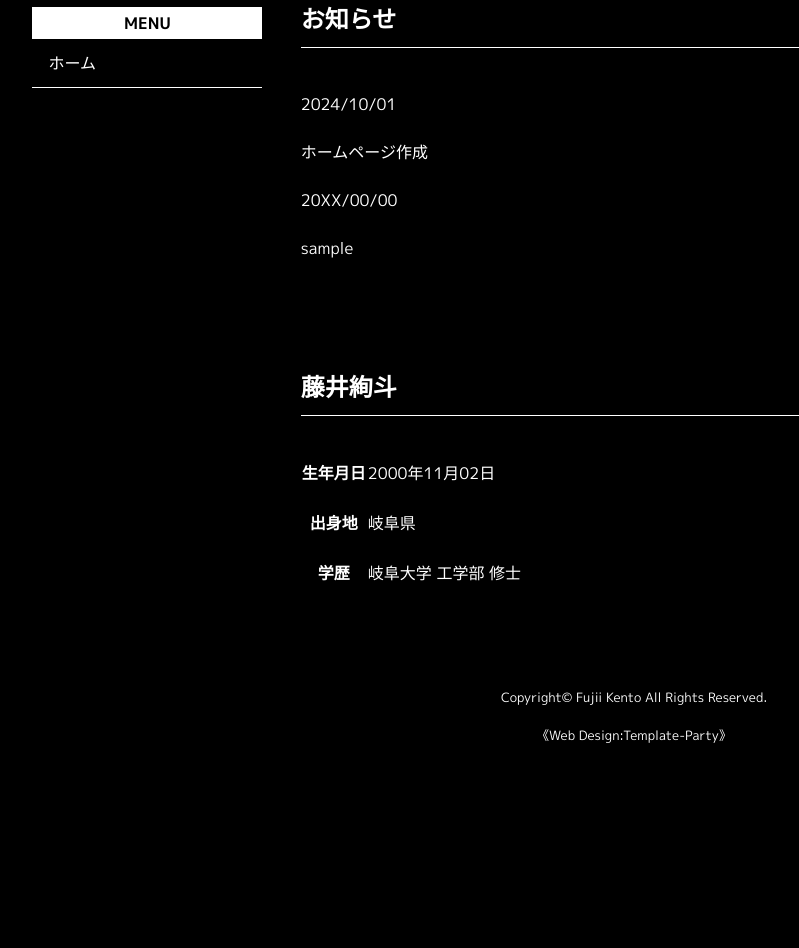
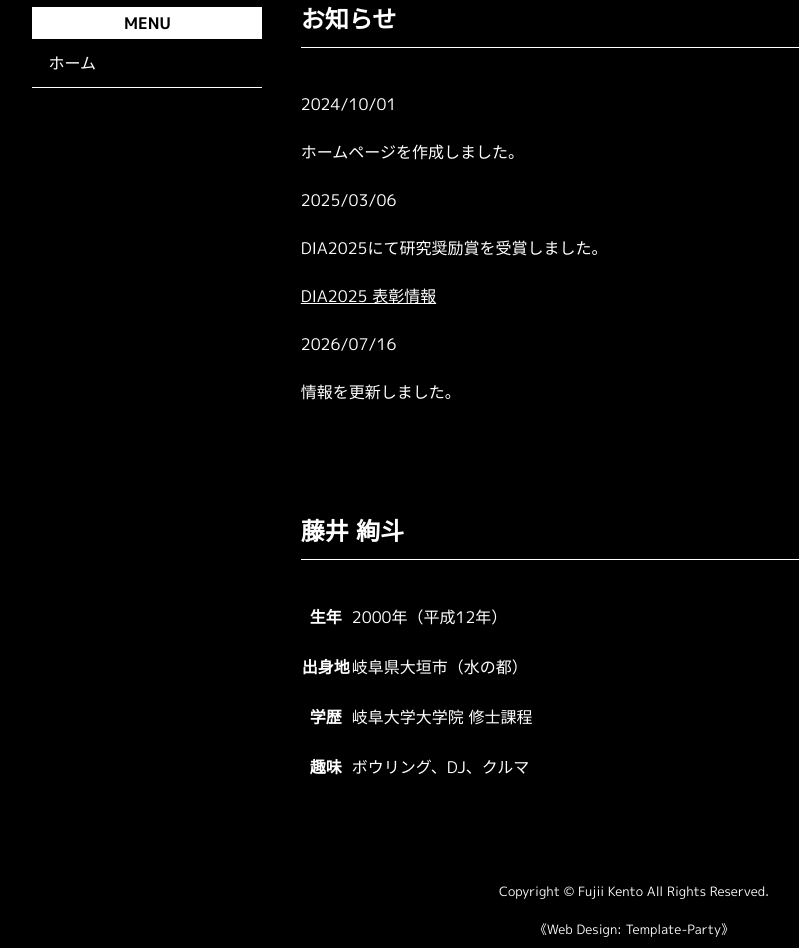
Before and after one commit to k-cv/k-cv.github.io, a plain HTML site: page index.html in a window 1280 px wide. Shown: the part 480-1428 px from the top of the page, without its empty margins (6-805 px from the left). Before the commit the page ends 1234 px from the top, so only its background shows below. Drawn offline with nearby package versions, Linux system fonts and the light colour scheme.

Commit message:
Update index.html

```diff
--- a/index.html
+++ b/index.html
@@ -2,123 +2,83 @@
 <html lang="ja">
 <head>
   <meta charset="UTF-8">
-<title>Fujii Kento</title>
+  <title>藤井絢斗 | Fujii Kento Homepage</title>
   <meta name="viewport" content="width=device-width, initial-scale=1">
-<meta name="description" content="自己紹介です">
+  <meta name="description" content="藤井絢斗の自己紹介ページです。プロフィールやお知らせを掲載しています。">
   <link rel="stylesheet" href="css/style.css">
 </head>
-
 <body>
-
-
   <div id="container">
-
-
     <header>
-
       <h1 id="logo"><a href="index.html">Fujii Kento Homepage</a></h1>
-
     </header>
-
-
     <aside id="mainimg">
-<img src="images/1.png" alt="">
+      <img src="images/1.png" alt="メイン画像">
     </aside>
-
-
     <div id="contents">
-
-
       <main>
-
         <section>
-
           <h2>お知らせ</h2>
-
           <dl class="new">
-<dt>2024/10/01</dt>
-<dd>ホームページ作成</dd>
-<dt>20XX/00/00</dt>
-<dd>sample</dd>
+            <dt><time datetime="2024-10-01">2024/10/01</time></dt>
+            <dd>ホームページを作成しました。</dd>
+            <dt><time datetime="2025-03-06">2025/03/06</time></dt>
+            <dd>
+              DIA2025にて研究奨励賞を受賞しました。<br>
+              <a href="https://www.tc-iaip.org/dia/2025/index.html#award" target="_blank" rel="noopener noreferrer">
+                DIA2025 表彰情報
+              </a>
+            </dd>
+            <dt><time datetime="2026-07-16">2026/07/16</time></dt>
+            <dd>情報を更新しました。</dd>
           </dl>
-
         </section>
-
         <section>
-
-<h2>藤井絢斗</h2>
-<!--自己紹介を表形式で-->
+          <h2>藤井 絢斗</h2>
           <table class="cv">
             <tr>
-<th>生年月日</th>
-<td>2000年11月02日</td>
+              <th scope="row">生年</th>
+              <td>2000年（平成12年）</td>
             </tr>
             <tr>
-<th>出身地</th>
-<td>岐阜県</td>
+              <th scope="row">出身地</th>
+              <td>岐阜県大垣市（水の都）</td>
             </tr>
             <tr>
-    <th>学歴</th>
-    <td>岐阜大学 工学部 修士</td>
+              <th scope="row">学歴</th>
+              <td>岐阜大学大学院 修士課程</td>
+            </tr>
+            <tr>
+              <th scope="row">趣味</th>
+              <td>ボウリング、DJ、クルマ</td>
             </tr>
           </table>
-
         </section>
-
       </main>
-
-
-<!--開閉ブロック-->
       <div id="menubar">
-
         <h3>MENU</h3>
-
         <nav>
           <ul>
             <li><a href="index.html">ホーム</a></li>
-<!-- <li><a href="company.html">会社概要</a></li>
-<li><a href="service.html">サービス紹介</a></li>
-<li><a href="faq.html">よく頂く質問</a></li> -->
           </ul>
         </nav>
-
       </div>
-<!--/#menubar-->
-
-
+      <!-- /#menubar -->
     </div>
-<!--/#contents-->
-
-
+    <!-- /#contents -->
     <footer>
-<small>Copyright&copy; <a href="index.html">Fujii Kento</a> All Rights Reserved.</small>
-<span class="pr"><a href="https://template-party.com/" target="_blank">《Web Design:Template-Party》</a></span>
+      <small>Copyright &copy; <a href="index.html">Fujii Kento</a> All Rights Reserved.</small>
+      <span class="pr"><a href="https://template-party.com/" target="_blank" rel="noopener noreferrer">《Web Design: Template-Party》</a></span>
     </footer>
-
-
   </div>
-<!--/#container-->
-
-
-<!--ページの上部へ戻るボタン-->
+  <!-- /#container -->
   <div class="pagetop"><a href="#">▲</a></div>
-
-
-<!--開閉ボタン（ハンバーガーアイコン）-->
   <div id="menubar_hdr">
     <div class="menu-icon">
       <span></span><span></span><span></span>
     </div>
   </div>
-
-
-<!--jQueryの読み込み-->
   <script src="https://ajax.googleapis.com/ajax/libs/jquery/3.6.0/jquery.min.js"></script>
-
-
-<!--このテンプレート専用のスクリプト-->
   <script src="js/main.js"></script>
-
-
 </body>
 </html>
```
Lines whose indentation alone changed are shown as unchanged.
